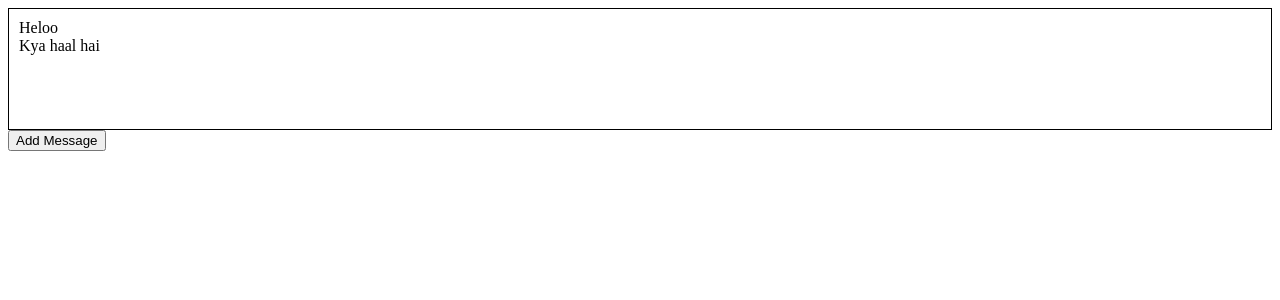
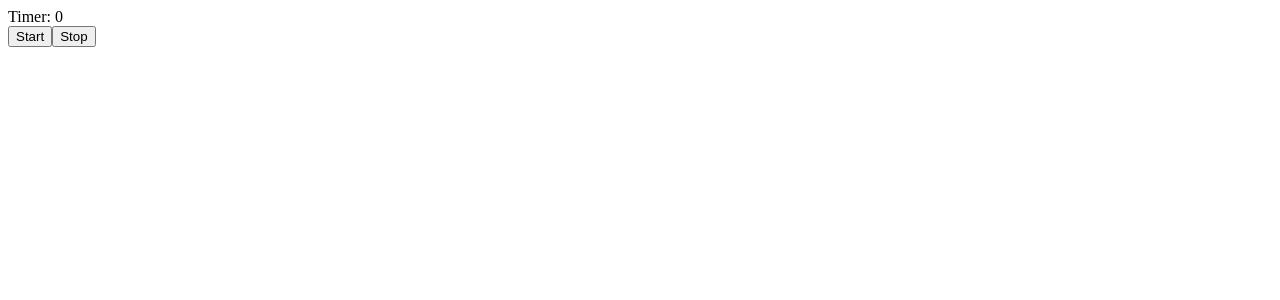
Before and after one commit to bolanpartik/learnings, a React (Vite) app in the folder React-basic/: page / in a window 1280 px wide. Shown: the top 300 px of the page. Built offline with nearby package versions, Linux system fonts and the light colour scheme.

Commit message:
create timer using state

```diff
--- a/React-basic/src/App.jsx
+++ b/React-basic/src/App.jsx
@@ -1,10 +1,26 @@
-import ScrollRef from "./ScrollRef"
-
+import { useState } from "react"
 
 function App() {
+  const [timer, setTimer] = useState(0)
+  const [intervalId, setIntervalId] = useState(null)
+
+  function startClock() {
+    const id = setInterval(() => {
+      setTimer(t => t + 1)
+    }, 1000)
+    setIntervalId(id)
+  }
+  function stopClock() {
+    clearInterval(intervalId)
+    setIntervalId(null)
+  }
 
   return (
-    <ScrollRef />
+    <div>
+      <div>Timer: {timer}</div>
+      <button onClick={startClock}>Start</button>
+      <button onClick={stopClock}>Stop</button>
+    </div>
   )
 }
 
```
